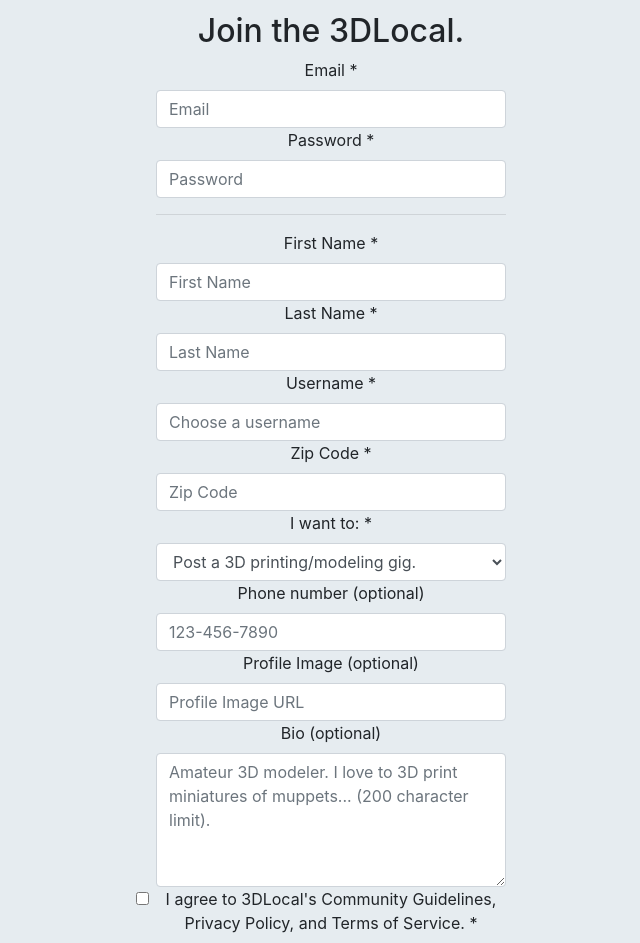
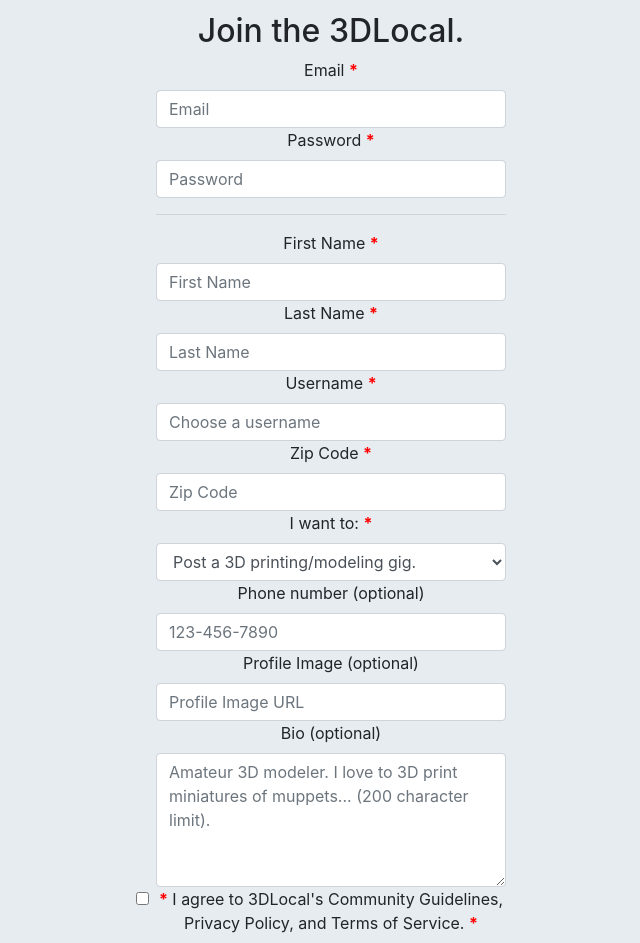
Before and after one commit to hcherewaty/3dlocal, a React (Create React App) app in the folder 3dlocal-client/: page /signup in a window 1280 px wide. Shown: the part 60-1003 px from the top of the page, without its empty margins (309-949 px from the left). Built offline with nearby package versions, Linux system fonts and the light colour scheme.

Commit message:
adds styling for required fields on auth form

```diff
--- a/3dlocal-client/src/components/Auth.js
+++ b/3dlocal-client/src/components/Auth.js
@@ -67,7 +67,7 @@
                                             type='text'
                                             required
                                         />
-                                        <label htmlFor='last-name'>Last Name <span>*</span></label>
+                                        <label htmlFor='last-name'>Last Name <span className='required'>*</span></label>
                                         <input
                                             className='form-control'
                                             id='last-name'
@@ -145,7 +145,7 @@
                                             rows='5'
                                         />
                                         <input type='checkbox' className='form-check-input' id='consent' required/>
-                                        <label htmlFor='consent'>I agree to 3DLocal's Community Guidelines, Privacy Policy, and Terms of Service. <span>*</span></label>
+                                        <label htmlFor='consent'><span>*</span> I agree to 3DLocal's Community Guidelines, Privacy Policy, and Terms of Service. <span>*</span></label>
                                     </div>
                                 )
                             }
--- a/3dlocal-client/src/index.css
+++ b/3dlocal-client/src/index.css
@@ -89,3 +89,8 @@
 }
 
 /* Auth form */
+
+label span {
+  color: red;
+  font-weight: bold;
+}
```
